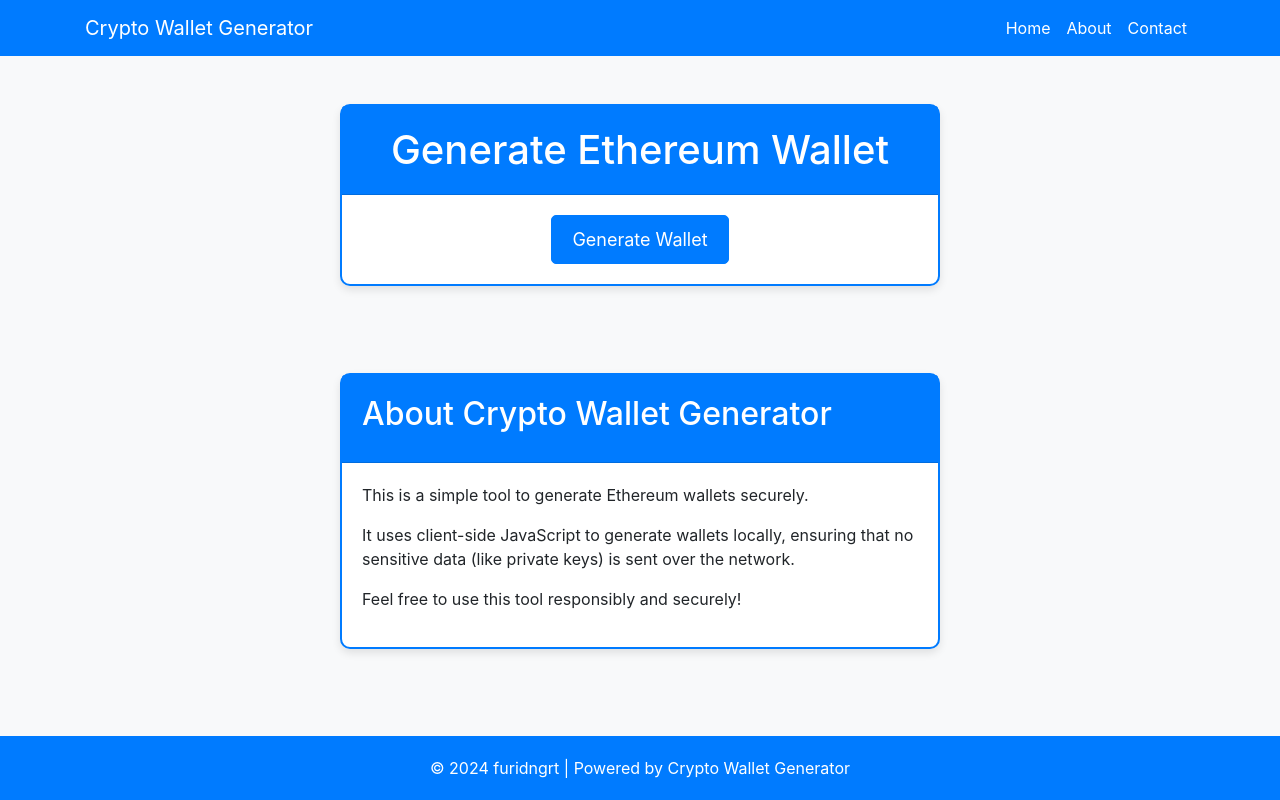
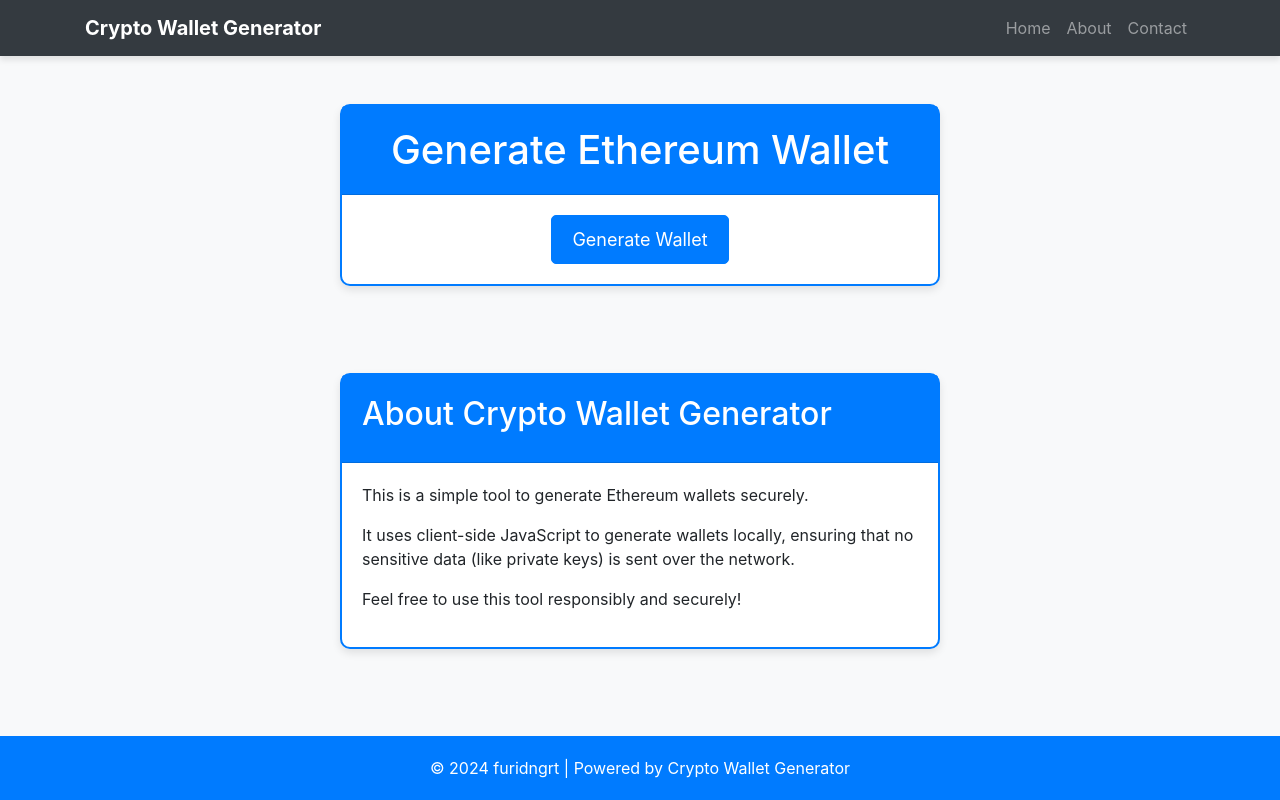
Before and after one commit to furidngrt/wallet-crypto-generator, a website: page public/index.html in a window 1280 px wide. Drawn offline with nearby package versions, Linux system fonts and the light colour scheme.

Commit message:
Update index.html

```diff
--- a/public/index.html
+++ b/public/index.html
@@ -58,24 +58,30 @@
             text-decoration: underline; /* Underline on hover */
         }
 
-        /* Adjust navbar color to match footer */
-        .navbar-dark.bg-dark {
-            background-color: #007bff !important; /* Blue navbar */
+        /* Navbar styling */
+        .navbar {
+            background-color: #343a40; /* Darker background */
+            box-shadow: 0 4px 6px rgba(0, 0, 0, 0.1); /* Soft shadow */
         }
-        .navbar-dark .navbar-nav .nav-link {
+        .navbar-brand {
+            color: #007bff; /* Blue brand text */
+            font-weight: bold;
+        }
+        .navbar-nav .nav-link {
             color: white; /* White links */
+            transition: color 0.3s;
         }
-        .navbar-dark .navbar-nav .nav-link:hover {
-            color: #f8f9fa; /* Light grey on hover */
+        .navbar-nav .nav-link:hover {
+            color: #007bff; /* Blue on hover */
         }
-        .navbar-dark .navbar-toggler {
+        .navbar-toggler {
             border-color: white; /* White color for toggler icon */
         }
     </style>
 </head>
 <body>
     <!-- Navbar -->
-    <nav class="navbar navbar-expand-lg navbar-dark bg-dark">
+    <nav class="navbar navbar-expand-lg navbar-dark">
         <div class="container">
             <a class="navbar-brand" href="#">Crypto Wallet Generator</a>
             <button class="navbar-toggler" type="button" data-toggle="collapse" data-target="#navbarNav" aria-controls="navbarNav" aria-expanded="false" aria-label="Toggle navigation">
```
